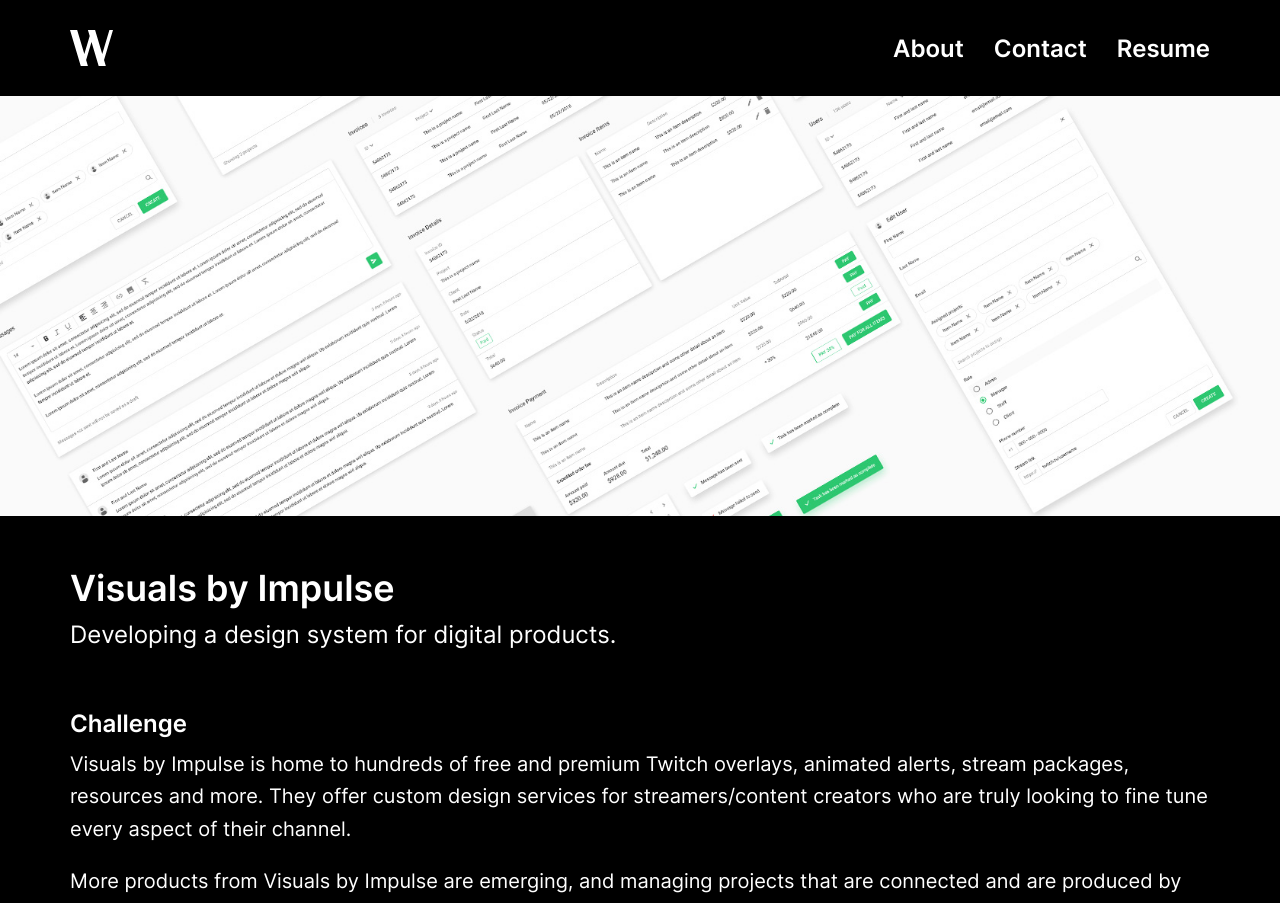
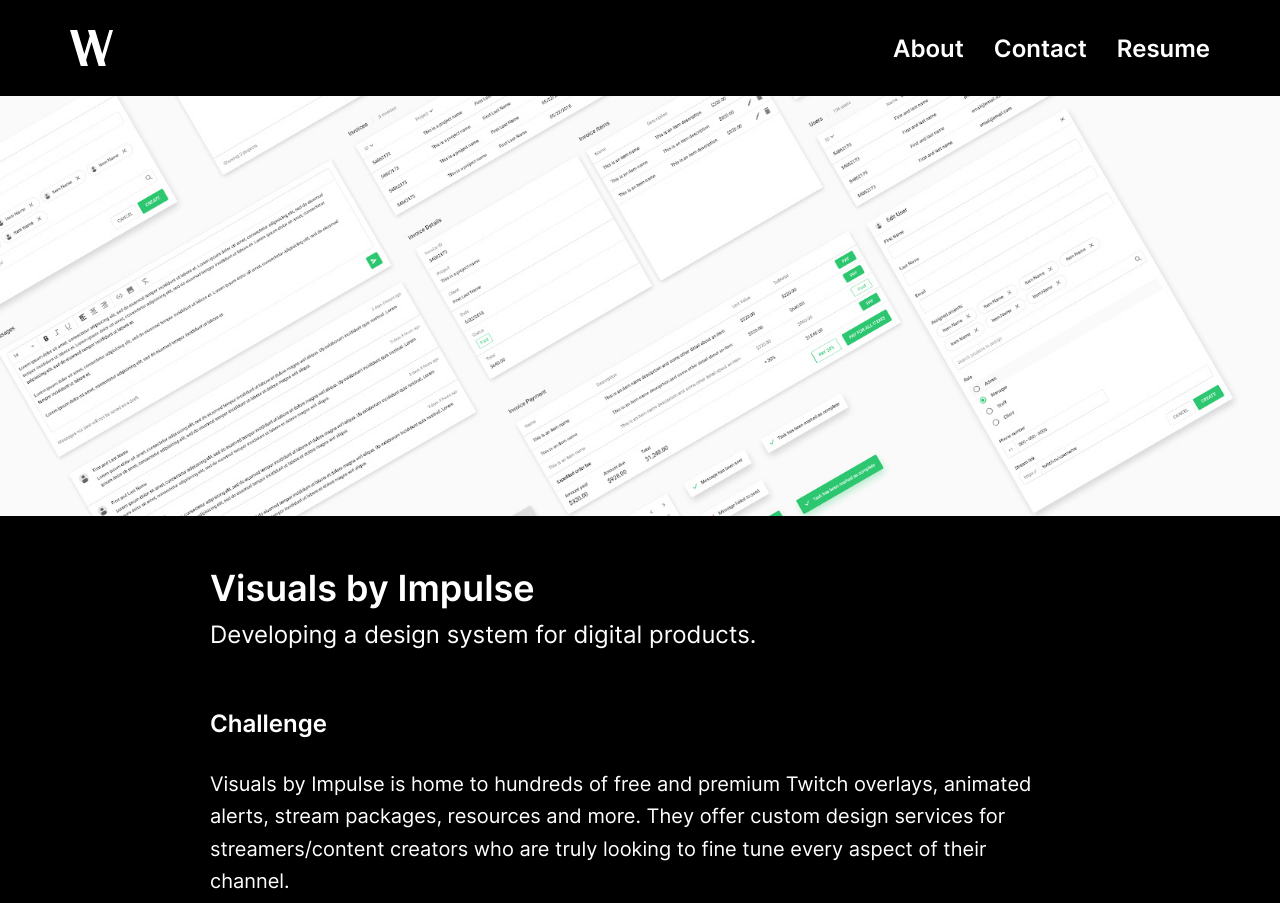
Before and after one commit to ZAPdDesigns/portfolio, a Vue app: page /visuals-by-impulse in a window 1280 px wide. Shown: the top 903 px of the page. Built offline with nearby package versions, Linux system fonts and the light colour scheme.

Commit message:
Adjusted kerning on hero

```diff
--- a/src/css/casestudy.css
+++ b/src/css/casestudy.css
@@ -10,13 +10,15 @@
 }
 
 .casestudy-title {
+	max-width: 860px;
 	font-size: 28px;
 	font-weight: 600;
-	margin: 10px 0 0;
+	margin: 10px auto 0;
 }
 
 .casestudy-subtitle {
-	margin: 10px 0 0;
+	max-width: 860px;
+	margin: 10px auto 0;
 }
 
 .casestudy-content {
@@ -30,11 +32,13 @@
 }
 
 .casestudy-section-title {
-	margin: 0 0 10px;
+	max-width: 860px;
+	margin: 0 auto 30px;
 }
 
 .p {
-	margin: 0 0 20px;
+	max-width: 860px;
+	margin: 0 auto 20px;
 }
 
 .p > .a {
@@ -102,7 +106,7 @@
 	}
 
 	.img {
-		margin: 60px 0;
+		margin: 80px 0;
 	}
 }
 
--- a/src/css/reset.css
+++ b/src/css/reset.css
@@ -71,6 +71,7 @@
 	font-size: 48px;
 	font-weight: 600;
 	line-height: 1.25;
+	letter-spacing: -1.5px;
 }
 
 h2 {
```
